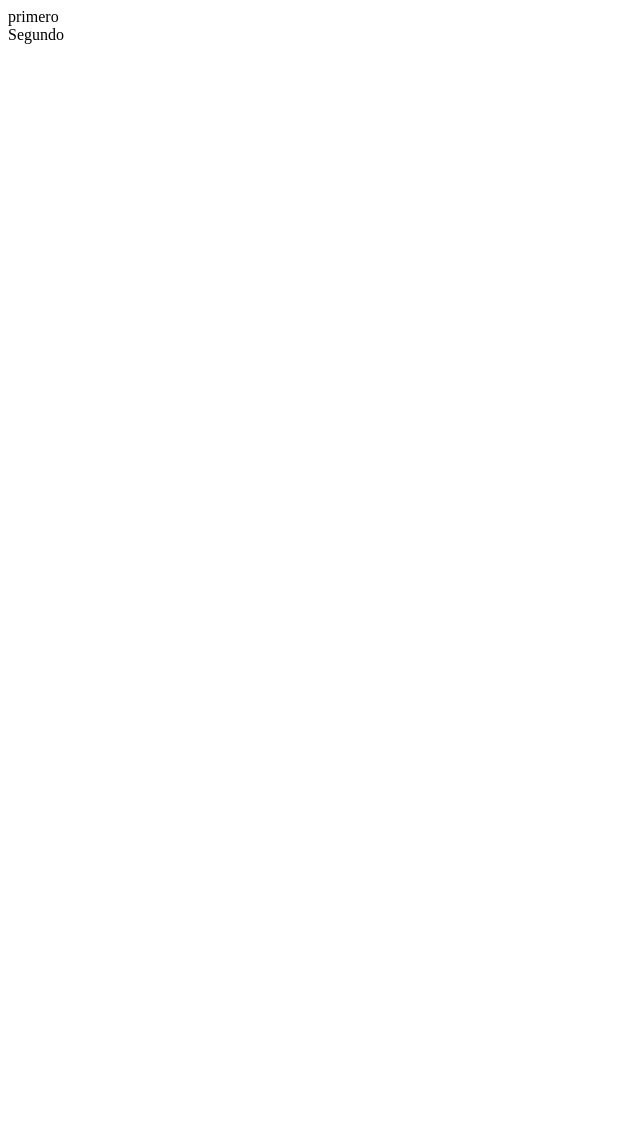
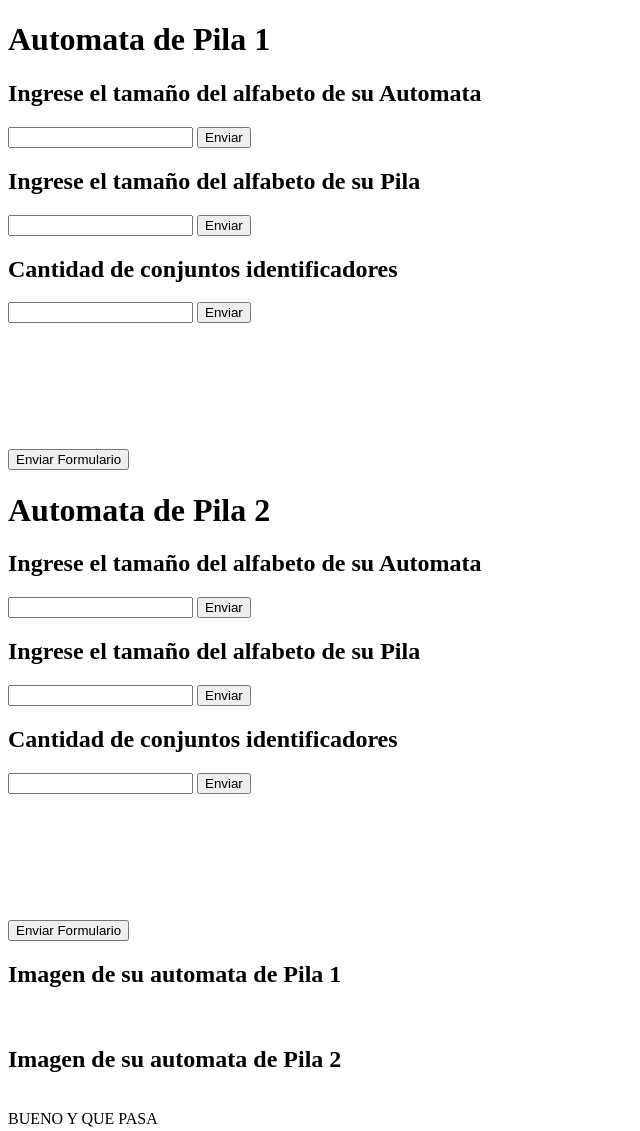
Before and after one commit to Repomeg/repo-prueba-merge, a plain HTML site: page index.html in a window 1280 px wide. Shown: the whole page, without its empty margins (0-640 px from the left). Before the commit the page ends 800 px from the top, so only its background shows below. Drawn offline with Linux system fonts and the light colour scheme.

Commit message:
PRUEBA 2

```diff
--- a/index.html
+++ b/index.html
@@ -4,10 +4,94 @@
     <meta charset="UTF-8">
     <meta http-equiv="X-UA-Compatible" content="IE=edge">
     <meta name="viewport" content="width=device-width, initial-scale=1.0">
-    <title>Document</title>
+    <title>Trabajo 3</title>
 </head>
 <body>
-    <div>primero</div>
-    <div>Segundo</div>
+    <div class="Titulo">
+        <h1>Automata de Pila 1</h1>
+    </div>
+    <div class="alfabeto1">
+        <h2>Ingrese el tamaño del alfabeto de su Automata</h2>
+        <input type="number" id="alfabeto-au">
+        <button type="button" class="btn0">Enviar</button>
+    </div>
+    <div class="alfabeto2">
+        <h2>Ingrese el tamaño del alfabeto de su Pila</h2>
+        <input type="number" id="alfabeto-pila">
+        <button type="button" class="btn1">Enviar</button>
+    </div>
+
+    <div>
+        <form id="form1">
+            <h2>Cantidad de conjuntos identificadores</h2>
+            <input type="number" name="num-estados" id="num-estados">
+            <button type="button" class="btn2">Enviar</button>
+
+            <div id="indique"></div>
+            <div class='columnas'>
+                <div class="indicador"></div>
+                <br><br>
+                <div class="selectLee"></div>
+                <br><br>
+                <div class="selectPop"></div>
+                <br><br>
+                <div class="selectPush"></div>
+                <br>
+            </div>
+            <button type="button" class="btn3">Enviar Formulario</button>
+        </form>
+    </div>
+
+    <!-- FORMULARIO 2 -->
+
+    <div>
+        <h1>Automata de Pila 2</h1>
+    </div>
+    <div class="alfabeto3">
+        <h2>Ingrese el tamaño del alfabeto de su Automata</h2>
+        <input type="number" id="alfabeto-au2">
+        <button type="button" class="btn4">Enviar</button>
+    </div>
+    <div>
+        <h2>Ingrese el tamaño del alfabeto de su Pila</h2>
+        <input type="number" id="alfabeto-pila-au2">
+        <button type="button" class="btn5">Enviar</button>
+    </div>
+
+    <div>
+        <form id="form2">
+            <h2>Cantidad de conjuntos identificadores</h2>
+            <input type="number" name="num-estados-au2" id="num-estados-au2">
+            <button type="button" class="btn6">Enviar</button>
+
+            <div id="indique-au2"></div>
+            <div class='columnas-au2'>
+                <div class="indicador-au2"></div>
+                <br><br>
+                <div class="selectLee-au2"></div>
+                <br><br>
+                <div class="selectPop-au2"></div>
+                <br><br>
+                <div class="selectPush-au2"></div>
+                <br>
+            </div>
+            <button type="button" class="btn7">Enviar Formulario</button>
+        </form>
+    </div>
+
+    <!-- Imagenes -->
+
+    <div>
+        <h2>Imagen de su automata de Pila 1</h2>
+        <img class="Au-Pila" alt="">
+    </div>
+
+    <div>
+        <h2>Imagen de su automata de Pila 2</h2>
+        <img class="Au-Pila-au2" alt="">
+    </div>
+    <div>BUENO Y QUE PASA</div>
+
+    <script src="main.js"></script>
 </body>
 </html>
```
